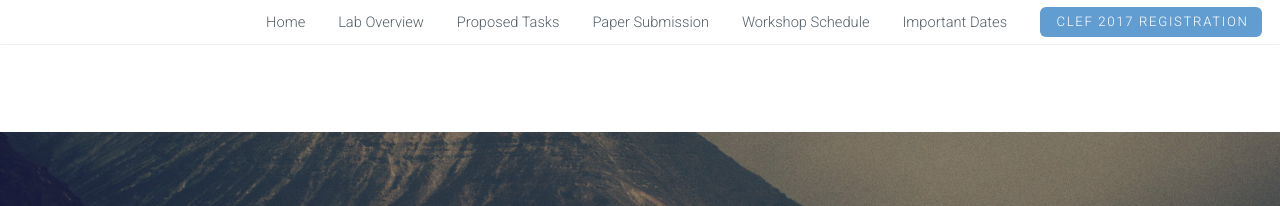
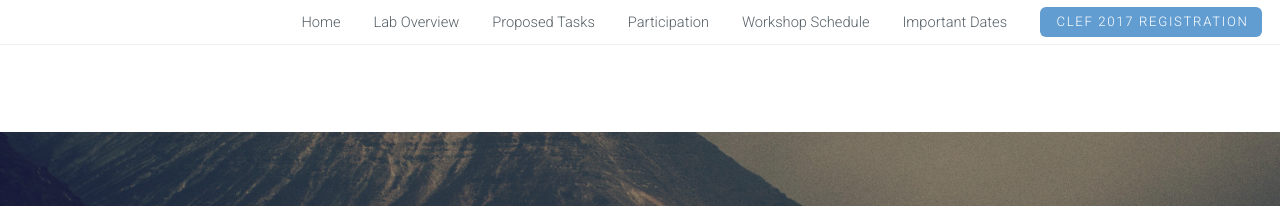
Before and after one commit to ekanou/dynamicsearch, a Jekyll site: the page built from clef-lab.html, in a window 1280 px wide. Shown: the top 206 px of the page. Built offline with Jekyll 4.4.1, drawn with Linux system fonts in a browser that asks for light colours.

Commit message:
Update clefheader.html

```diff
--- a/_includes/clefheader.html
+++ b/_includes/clefheader.html
@@ -6,7 +6,7 @@
             <li><a href="{{ site.baseurl }}/">Home</a></li>
             <li><a href="#Lab Overview">Lab Overview</a></li>
             <li><a href="#Proposed Tasks">Proposed Tasks</a></li>
-            <li><a href="#Paper Submission">Paper Submission</a></li>
+            <li><a href="#Participation">Participation</a></li>
             <li><a href="#Workshop Schedule">Workshop Schedule</a></li>
             <li><a href="#Important Dates">Important Dates</a></li>
             {% for page in site.pages %}
```
